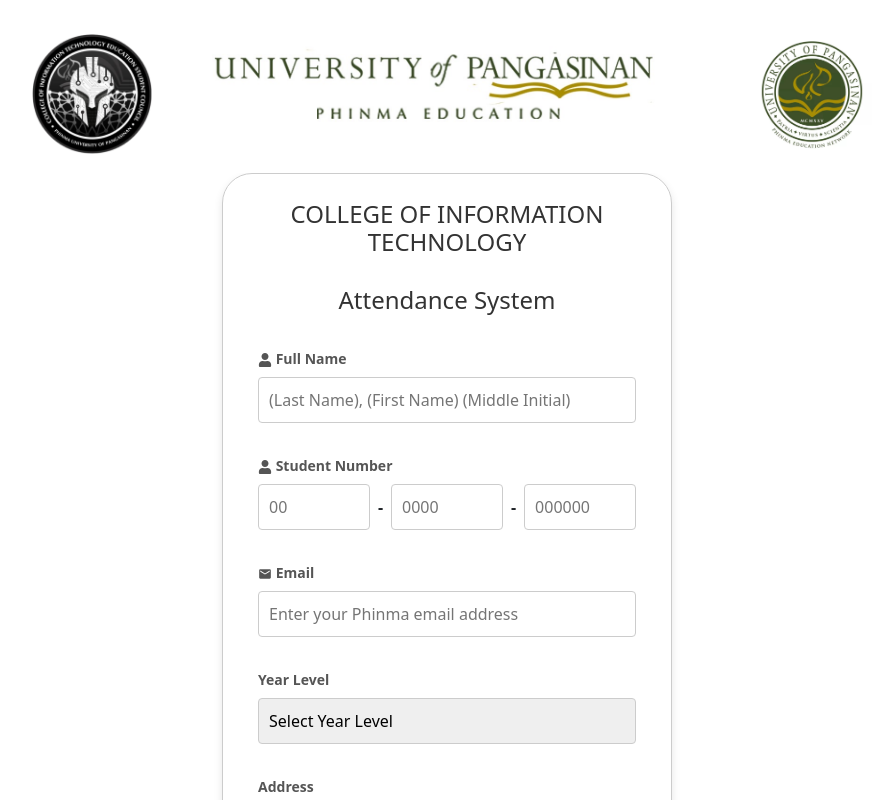
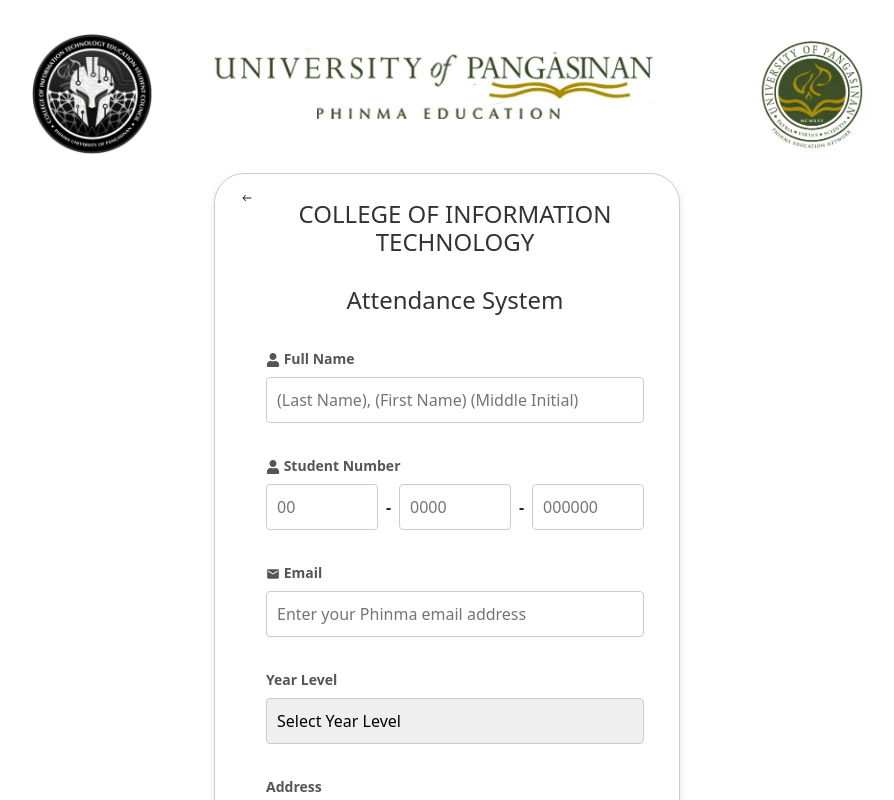
Before and after one commit to Jovenn09/WBAS-Admin, a React (Create React App) app: page /registration in a window 1280 px wide. Shown: the top 800 px of the page, without its empty margins (193-1087 px from the left). Built offline with nearby package versions, Linux system fonts and the light colour scheme.

Commit message:
add back button and edit some text

```diff
--- a/src/components/Login/Registration.jsx
+++ b/src/components/Login/Registration.jsx
@@ -10,6 +10,9 @@ import { FaEye } from "react-icons/fa";
 import { FaEyeSlash } from "react-icons/fa";
 import VerifyEmail from "./VerifyEmail";
 import Spinner from "react-bootstrap/Spinner";
+import { IoIosArrowRoundBack } from "react-icons/io";
+import { useHistory } from "react-router-dom";
+
 const defaultStudentIdObj = {
   deptCode: "",
   year: "",
@@ -19,6 +22,8 @@ const defaultStudentIdObj = {
 const phinmaEmail = /^[a-zA-Z0-9._%+-]+\.up@phinmaed\.com$/;
 
 const Registration = () => {
+  const history = useHistory();
+
   const [showModal, setShowModal] = useState(false);
   const { setUser } = useContext(AuthContext);
 
@@ -164,6 +169,10 @@ const Registration = () => {
       </div>
       <div className="login-container">
         <div className="card-container px-4 py-3">
+          <IoIosArrowRoundBack
+            className="back-arrow"
+            onClick={() => history.push("/login")}
+          />
           <form onSubmit={handleSubmit} className="login-form">
             <h2>
               {" "}
--- a/src/components/Secretary/AssignStudents/modal/AddStudentModal.jsx
+++ b/src/components/Secretary/AssignStudents/modal/AddStudentModal.jsx
@@ -46,7 +46,7 @@ const AddStudentModal = ({ show, closeModal, setData, data }) => {
   return (
     <Modal show={show} onHide={closeModal}>
       <Modal.Header closeButton>
-        <Modal.Title>Add Student Account</Modal.Title>
+        <Modal.Title>Add Student</Modal.Title>
       </Modal.Header>
       <Form
         onSubmit={(e) => {
@@ -113,7 +113,7 @@ const AddStudentModal = ({ show, closeModal, setData, data }) => {
         </Modal.Body>
         <Modal.Footer>
           <Button type="submit" variant="primary">
-            Add Student Account
+            Add Student
           </Button>
           <Button
             variant="secondary"
```
